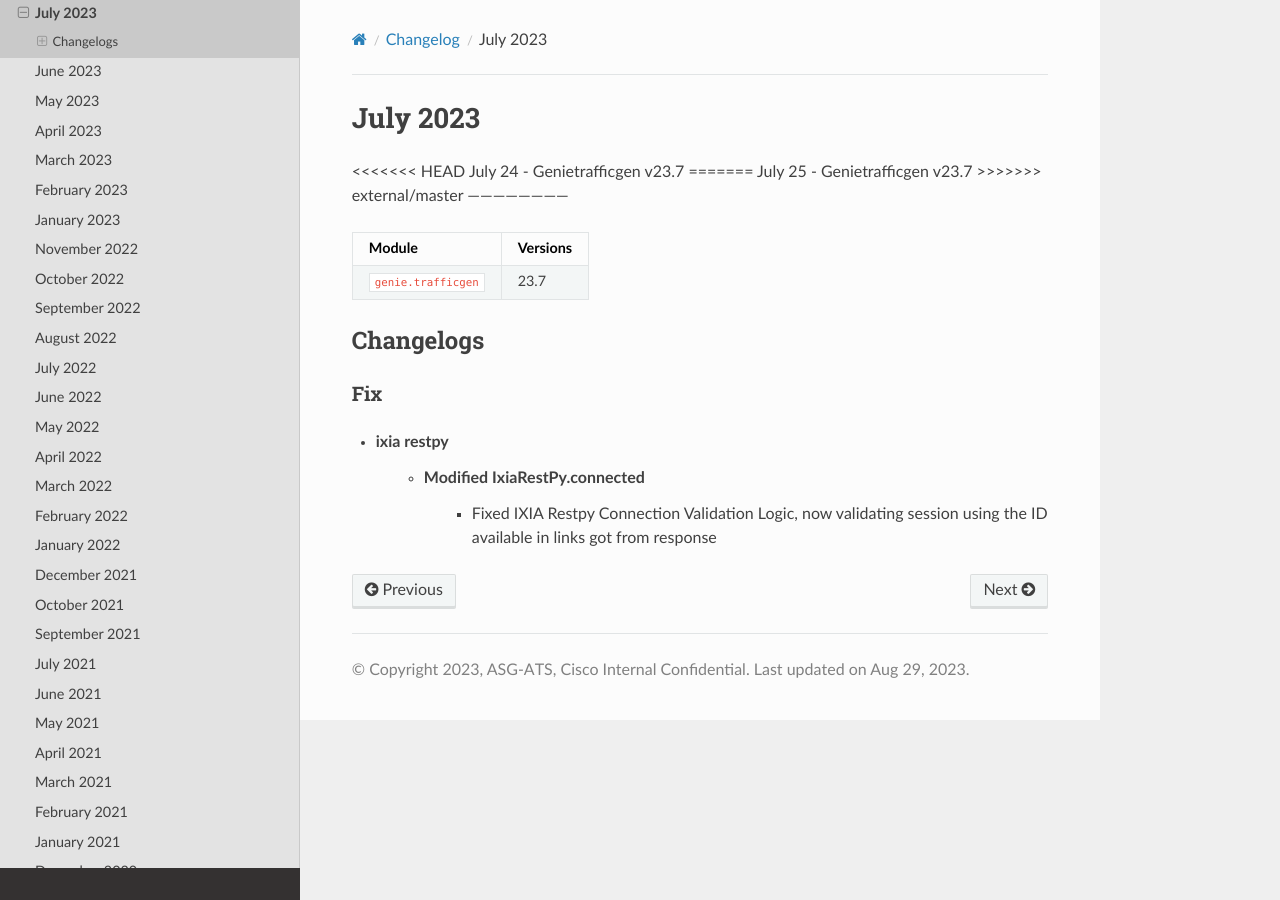
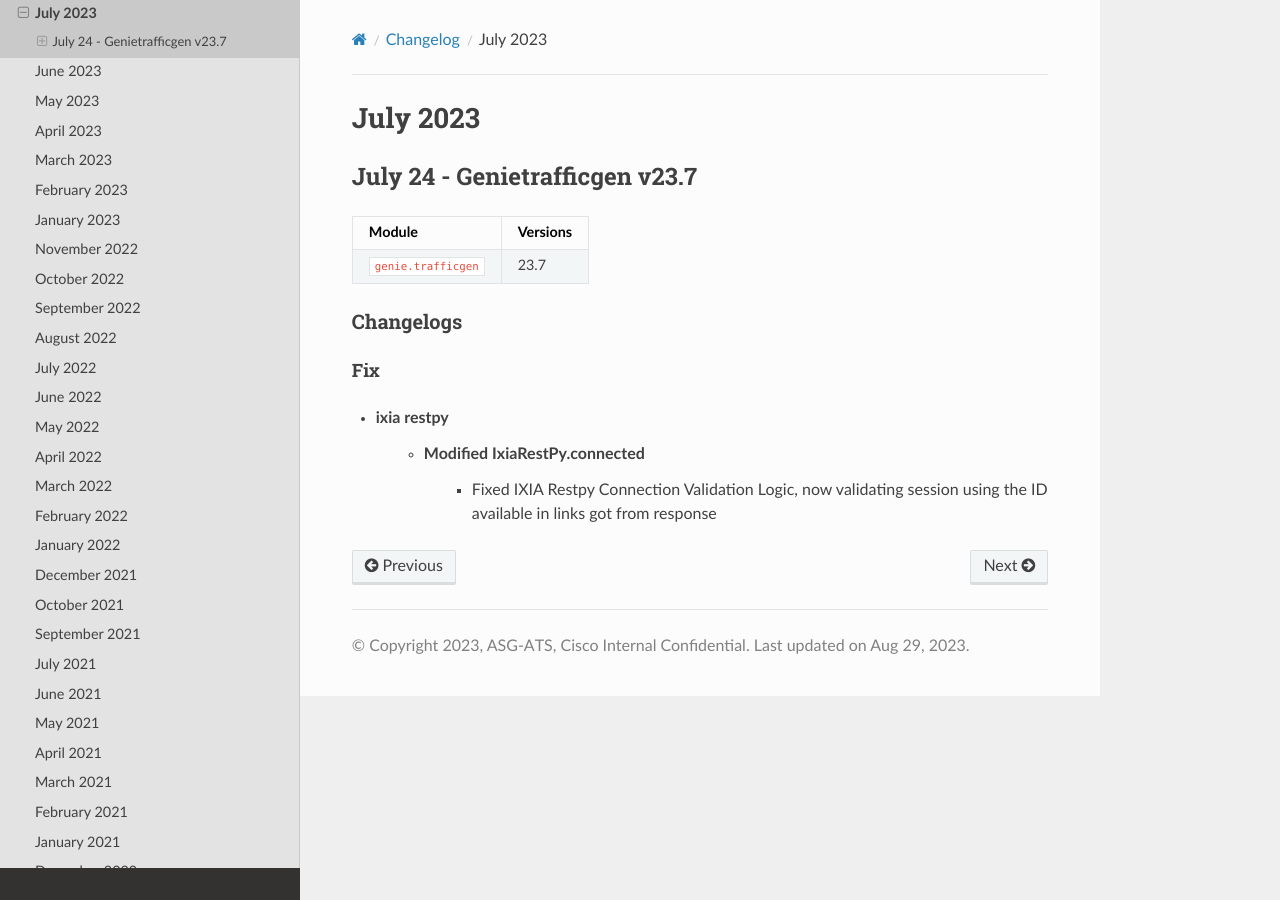
Before and after one commit to CiscoTestAutomation/genietrafficgen, a Sphinx documentation site: the page built from docs/changelog/2023/july.rst, in a window 1280 px wide. Built offline with Sphinx 7.4.7 and the Read the Docs theme 2.0.0, drawn with Linux system fonts in a browser that asks for light colours.

Commit message:
update changelog

```diff
--- a/docs/changelog/2023/july.rst
+++ b/docs/changelog/2023/july.rst
@@ -1,11 +1,7 @@
 July 2023
 ==========
 
-<<<<<<< HEAD
 July 24 - Genietrafficgen v23.7
-=======
-July 25 - Genietrafficgen v23.7
->>>>>>> external/master
 ------------------------
 
 
```
